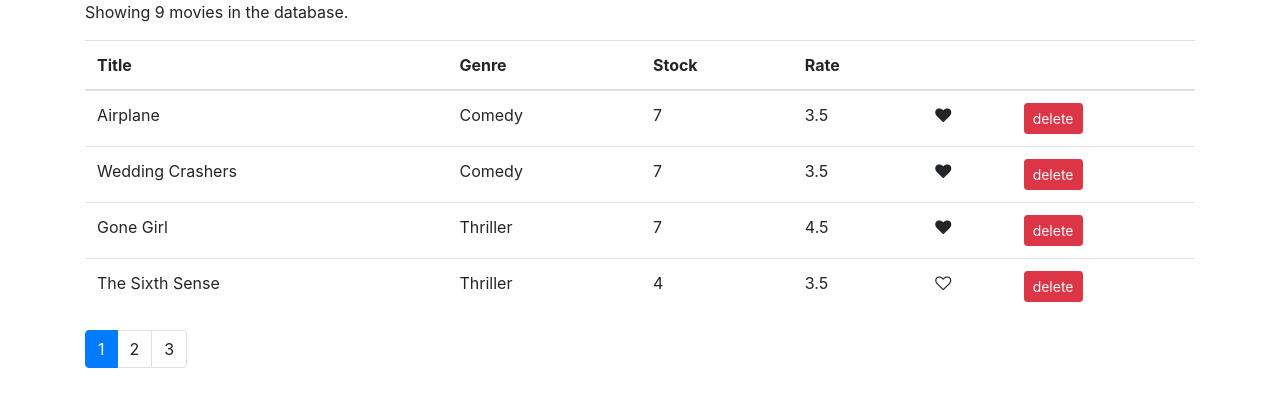
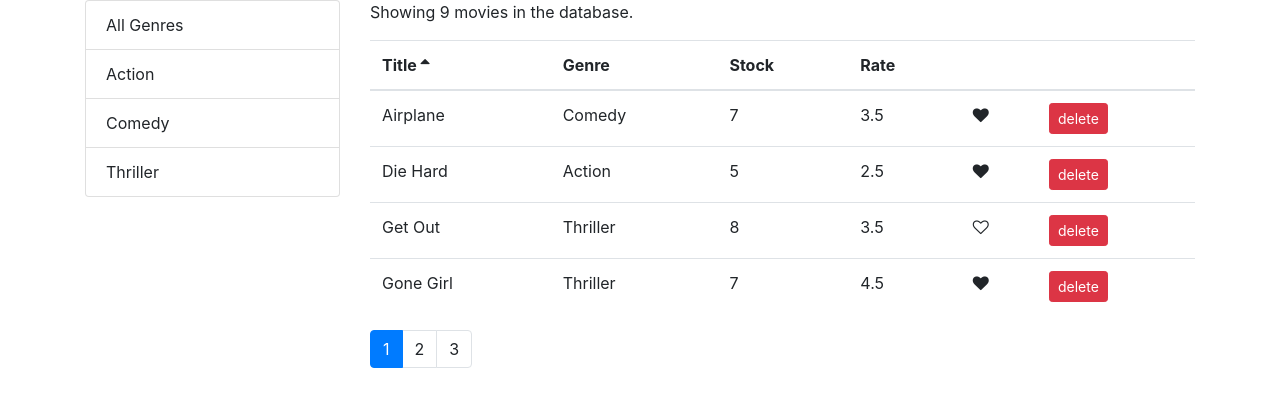
Before and after one commit to amyfranz/Mosh-Vidly, a React (Create React App) app: page / in a window 1280 px wide. Shown: the top 406 px of the page. Built offline with nearby package versions, Linux system fonts and the light colour scheme.

Commit message:
added sort, filter and refactored

```diff
--- a/src/components/common/like.js
+++ b/src/components/common/like.js
@@ -1,14 +1,14 @@
 import React from "react";
 
-const Like = (props) => {
+const Like = ({movie, handleLike}) => {
   let classes = "fa fa-heart";
-  if (!props.movie.liked) classes += "-o";
+  if (!movie.liked) classes += "-o";
   return (
     <i
       className={classes}
       aria-hidden="true"
       onClick={() => {
-        props.handleLike(props.movie);
+        handleLike(movie);
       }}
     ></i>
   );
--- /dev/null
+++ b/src/components/common/listGroup.js
@@ -0,0 +1,32 @@
+import React from "react";
+
+const ListGroup = ({
+  items,
+  textProperty,
+  valueProperty,
+  onItemSelect,
+  selectedItem,
+}) => {
+  return (
+    <ul className="list-group">
+      {items.map((item) => (
+        <li
+          className={
+            selectedItem === item ? "list-group-item active" : "list-group-item"
+          }
+          key={item[valueProperty]}
+          onClick={() => onItemSelect(item)}
+        >
+          {item[textProperty]}
+        </li>
+      ))}
+    </ul>
+  );
+};
+
+ListGroup.defaultProps = {
+  textProperty: "name",
+  valueProperty: "_id",
+};
+
+export default ListGroup;
--- a/src/components/common/pagination.js
+++ b/src/components/common/pagination.js
@@ -2,8 +2,7 @@ import React from "react";
 import PropTypes from "prop-types";
 import _ from "lodash";
 
-const Pagination = (props) => {
-  const { count, pageSize, currentPage, onPageChange } = props;
+const Pagination = ({ count, pageSize, currentPage, onPageChange }) => {
   const pagesCount = Math.ceil(count / pageSize);
   const pages = _.range(1, pagesCount + 1);
 
--- /dev/null
+++ b/src/components/common/table.js
@@ -0,0 +1,14 @@
+import React from "react";
+import TableHeader from "./tableHeader";
+import TableBody from "./tableBody";
+
+const Table = ({ columns, sortColumn, onSort, data }) => {
+  return (
+    <table className="table">
+      <TableHeader columns={columns} sortColumn={sortColumn} onSort={onSort} />
+      <TableBody data={data} columns={columns} />
+    </table>
+  );
+};
+
+export default Table;
--- /dev/null
+++ b/src/components/common/tableBody.js
@@ -0,0 +1,27 @@
+import React, { Component } from "react";
+import _ from "lodash";
+
+export default class tableBody extends Component {
+  render() {
+    const { data, columns } = this.props;
+    return (
+      <tbody>
+        {data.map((item) => (
+          <tr key={item._id}>
+            {columns.map((column) => (
+              <td key={this.createKey(item, column)}>
+                {this.renderCell(item, column)}
+              </td>
+            ))}
+          </tr>
+        ))}
+      </tbody>
+    );
+  }
+  createKey = (item, column) => {
+    return item._id + (column.path || column.key);
+  };
+  renderCell = (item, column) => {
+    return column.content ? column.content(item) : _.get(item, column.path);
+  };
+}
--- /dev/null
+++ b/src/components/common/tableHeader.js
@@ -0,0 +1,37 @@
+import React, { Component } from "react";
+
+export default class tableHeader extends Component {
+  raiseSort = (path) => {
+    const sortColumn = { ...this.props.sortColumn };
+    if (sortColumn.path === path) {
+      sortColumn.order = sortColumn.order === "asc" ? "desc" : "asc";
+    } else {
+      sortColumn.path = path;
+      sortColumn.order = "asc";
+    }
+    this.props.onSort(sortColumn);
+  };
+  render() {
+    return (
+      <thead>
+        <tr key="heading">
+          {this.props.columns.map((column) => (
+            <th
+              className="clickable"
+              key={column.path || column.key}
+              onClick={() => this.raiseSort(column.path)}
+            >
+              {column.label} {this.renderSortIcon(column)}
+            </th>
+          ))}
+        </tr>
+      </thead>
+    );
+  }
+  renderSortIcon = (column) => {
+    const { sortColumn } = this.props;
+    if (column.path !== sortColumn.path) return null;
+    if (sortColumn.order === "asc") return <i className="fa fa-sort-asc" />;
+    return <i className="fa fa-sort-desc" />;
+  };
+}
--- a/src/components/movie.js
+++ b/src/components/movie.js
@@ -1,64 +1,70 @@
 import React, { Component } from "react";
 import { getMovies, deleteMovie } from "../services/fakeMovieService";
-import Like from "./common/like";
+import MovieTable from "./moviesTable";
 import Pagination from "./common/pagination";
 import { paginate } from "../utils/paginate";
+import ListGroup from "./common/listGroup";
+import { getGenres } from "../services/fakeGenreService";
+import _ from "lodash";
 
 export default class movie extends Component {
   constructor() {
     super();
-    this.state = { movies: getMovies(), pageSize: 4, currentPage: 1 };
+    this.state = {
+      movies: [],
+      pageSize: 4,
+      currentPage: 1,
+      genre: [],
+      sortColumn: { path: "title", order: "asc" },
+    };
   }
+
+  componentDidMount() {
+    const genre = [{ _id: "", name: "All Genres" }, ...getGenres()];
+    this.setState({
+      movies: getMovies(),
+      genre,
+    });
+  }
+
   render() {
-    const count = this.state.movies.length;
-    const { pageSize, currentPage, movies: allMovies } = this.state;
-    const movies = paginate(allMovies, currentPage, pageSize);
+    const {
+      pageSize,
+      currentPage,
+      genre,
+      selectedGenre,
+      sortColumn,
+    } = this.state;
+
+    const { count, movies } = this.getPagedData();
+
     if (count < 1) return <p>There are no movies in the database.</p>;
+
     return (
-      <div>
+      <div className="row">
+        <div className="col-3">
+          <ListGroup
+            items={genre}
+            onItemSelect={this.handleGenreSelect}
+            selectedItem={selectedGenre}
+          />
+        </div>
+        <div className="col">
           <p>Showing {count} movies in the database.</p>
-        <table className="table">
-          <thead>
-            <tr key="heading">
-              <th>Title</th>
-              <th>Genre</th>
-              <th>Stock</th>
-              <th>Rate</th>
-              <th></th>
-              <th></th>
-            </tr>
-          </thead>
-          <tbody>
-            {movies.map((movie) => (
-              <tr key={movie._id}>
-                <td>{movie.title}</td>
-                <td>{movie.genre.name}</td>
-                <td>{movie.numberInStock}</td>
-                <td>{movie.dailyRentalRate}</td>
-                <td>
-                  <Like movie={movie} handleLike={this.handleLike} />
-                </td>
-                <td>
-                  <button
-                    className="btn btn-danger btn-sm"
-                    onClick={() => {
-                      deleteMovie(movie._id);
-                      this.setState({ movies: getMovies() });
-                    }}
-                  >
-                    delete
-                  </button>
-                </td>
-              </tr>
-            ))}
-          </tbody>
-        </table>
+          <MovieTable
+            movies={movies}
+            onLike={this.handleLike}
+            onDelete={this.onDelete}
+            onSort={this.handleSort}
+            sortColumn={sortColumn}
+          />
           <Pagination
             count={count}
             pageSize={pageSize}
             currentPage={currentPage}
             onPageChange={this.handlePageChange}
           />
+        </div>
       </div>
     );
   }
@@ -72,4 +78,36 @@ export default class movie extends Component {
   handlePageChange = (page) => {
     this.setState({ currentPage: page });
   };
+  handleGenreSelect = (genre) => {
+    this.setState({ selectedGenre: genre, currentPage: 1 });
+  };
+  onDelete = (movie) => {
+    deleteMovie(movie._id);
+    this.setState({ movies: getMovies() });
+  };
+  handleSort = (sortColumn) => {
+    this.setState({ sortColumn });
+  };
+  getPagedData = () => {
+    const {
+      pageSize,
+      currentPage,
+      selectedGenre,
+      sortColumn,
+      movies: allMovies,
+    } = this.state;
+
+    const filtered =
+      selectedGenre && selectedGenre._id
+        ? allMovies.filter((m) => m.genre._id === selectedGenre._id)
+        : allMovies;
+
+    const sorted = _.orderBy(filtered, [sortColumn.path], [sortColumn.order]);
+
+    const count = sorted.length;
+
+    const movies = paginate(sorted, currentPage, pageSize);
+
+    return { count, movies };
+  };
 }
--- /dev/null
+++ b/src/components/moviesTable.js
@@ -0,0 +1,40 @@
+import React, { Component } from "react";
+import Table from "./common/table";
+import Like from "./common/like";
+
+export default class moviesTable extends Component {
+  columns = [
+    { path: "title", label: "Title" },
+    { path: "genre.name", label: "Genre" },
+    { path: "numberInStock", label: "Stock" },
+    { path: "dailyRentalRate", label: "Rate" },
+    {
+      key: "like",
+      content: (movie) => <Like movie={movie} handleLike={this.props.onLike} />,
+    },
+    {
+      key: "delete",
+      content: (movie) => (
+        <button
+          className="btn btn-danger btn-sm"
+          onClick={() => {
+            this.props.onDelete(movie);
+          }}
+        >
+          delete
+        </button>
+      ),
+    },
+  ];
+  render() {
+    const { movies, onSort, sortColumn } = this.props;
+    return (
+      <Table
+        columns={this.columns}
+        data={movies}
+        sortColumn={sortColumn}
+        onSort={onSort}
+      />
+    );
+  }
+}
--- a/src/index.css
+++ b/src/index.css
@@ -1,13 +1,17 @@
 body {
   margin: 0;
-  font-family: -apple-system, BlinkMacSystemFont, 'Segoe UI', 'Roboto', 'Oxygen',
-    'Ubuntu', 'Cantarell', 'Fira Sans', 'Droid Sans', 'Helvetica Neue',
+  font-family: -apple-system, BlinkMacSystemFont, "Segoe UI", "Roboto", "Oxygen",
+    "Ubuntu", "Cantarell", "Fira Sans", "Droid Sans", "Helvetica Neue",
     sans-serif;
   -webkit-font-smoothing: antialiased;
   -moz-osx-font-smoothing: grayscale;
 }
 
 code {
-  font-family: source-code-pro, Menlo, Monaco, Consolas, 'Courier New',
+  font-family: source-code-pro, Menlo, Monaco, Consolas, "Courier New",
     monospace;
 }
+
+.clickable {
+  cursor: pointer;
+}
--- a/src/utils/paginate.js
+++ b/src/utils/paginate.js
@@ -1,6 +1,6 @@
 import _ from "lodash";
 
 export function paginate(items, pageNumber, pageSize) {
-  const startIndex = pageNumber - 1 + pageSize;
+  const startIndex = (pageNumber - 1) * pageSize;
   return _(items).slice(startIndex).take(pageSize).value();
 }
```
Lines whose indentation alone changed are shown as unchanged.
